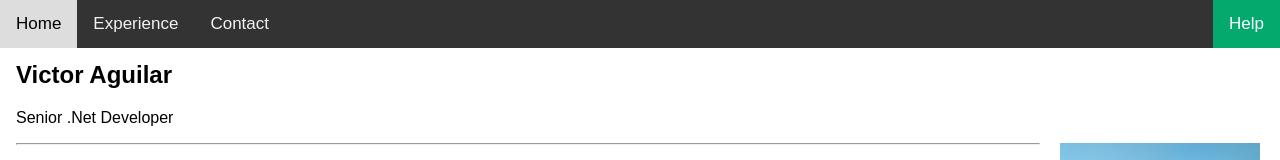
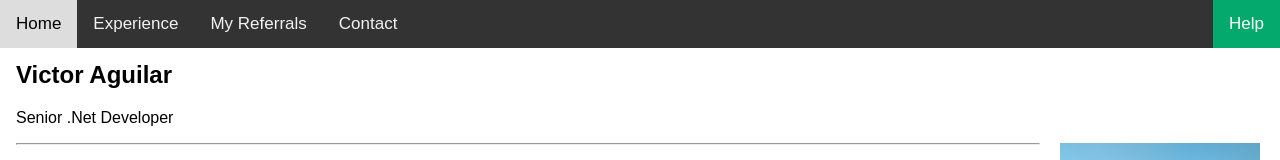
Before and after one commit to AdvinculaVictor/aplicacion-web-estatica, a website: page web/index.html in a window 1280 px wide. Shown: the top 160 px of the page. Drawn offline with Linux system fonts and the light colour scheme.

Commit message:
add: My referrals link

```diff
--- a/web/index.html
+++ b/web/index.html
@@ -16,6 +16,7 @@
     <div class="topnav">
       <a class="active" href="#home">Home</a>
       <a href="experience.html">Experience</a>
+      <a href="#">My Referrals</a>
       <a href="contact.html">Contact</a>
       <a href="#about" class="split">Help</a>
     </div>
```
Also changed, not shown: web/contact.html (+1 -0 lines), web/experience.html (+1 -0 lines).
